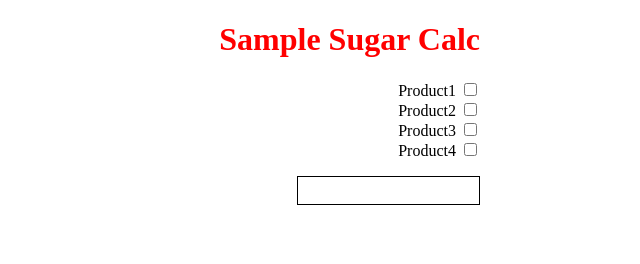
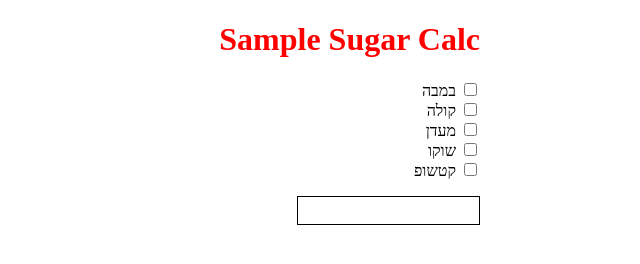
Before and after one commit to barbareshet/sugar-calc, a plain HTML site: page index.html in a window 1280 px wide. Shown: the whole page, without its empty margins (640-1280 px from the left). Drawn offline with Linux system fonts and the light colour scheme.

Commit message:
values and products

```diff
--- a/index.html
+++ b/index.html
@@ -11,20 +11,24 @@
     <h1 id="clickMe">Sample Sugar Calc</h1>
     <ul class="products-list">
         <li class="product-wrap">
-            <input type="checkbox" value="1" name="product1" id="product1" class="product">
-            <label for="product1" class="product-label">Product1</label>
+            <input type="checkbox" value="3" name="bamba" id="bamba" class="product">
+            <label for="bamba" class="product-label">במבה</label>
         </li>
         <li class="product-wrap">
-            <input type="checkbox" value="2" name="product2" id="product2" class="product">
-            <label for="product2" class="product-label">Product2</label>
+            <input type="checkbox" value="9" name="cocaCola" id="cocaCola" class="product">
+            <label for="cocaCola" class="product-label">קולה</label>
         </li>
         <li class="product-wrap">
-            <input type="checkbox" value="3" name="product3" id="product3" class="product">
-            <label for="product3" class="product-label">Product3</label>
+            <input type="checkbox" value="8" name="pudding" id="pudding" class="product">
+            <label for="pudding" class="product-label">מעדן</label>
         </li>
         <li class="product-wrap">
-            <input type="checkbox" value="4" name="product4" id="product4" class="product">
-            <label for="product4" class="product-label">Product4</label>
+            <input type="checkbox" value="5" name="chocolate_drink" id="chocolate_drink" class="product">
+            <label for="chocolate_drink" class="product-label">שוקו</label>
+        </li>
+        <li class="product-wrap">
+            <input type="checkbox" value="2" name="ketchup" id="ketchup" class="product">
+            <label for="ketchup" class="product-label">קטשופ</label>
         </li>
     </ul>
     <input type="text" id="total">
```
